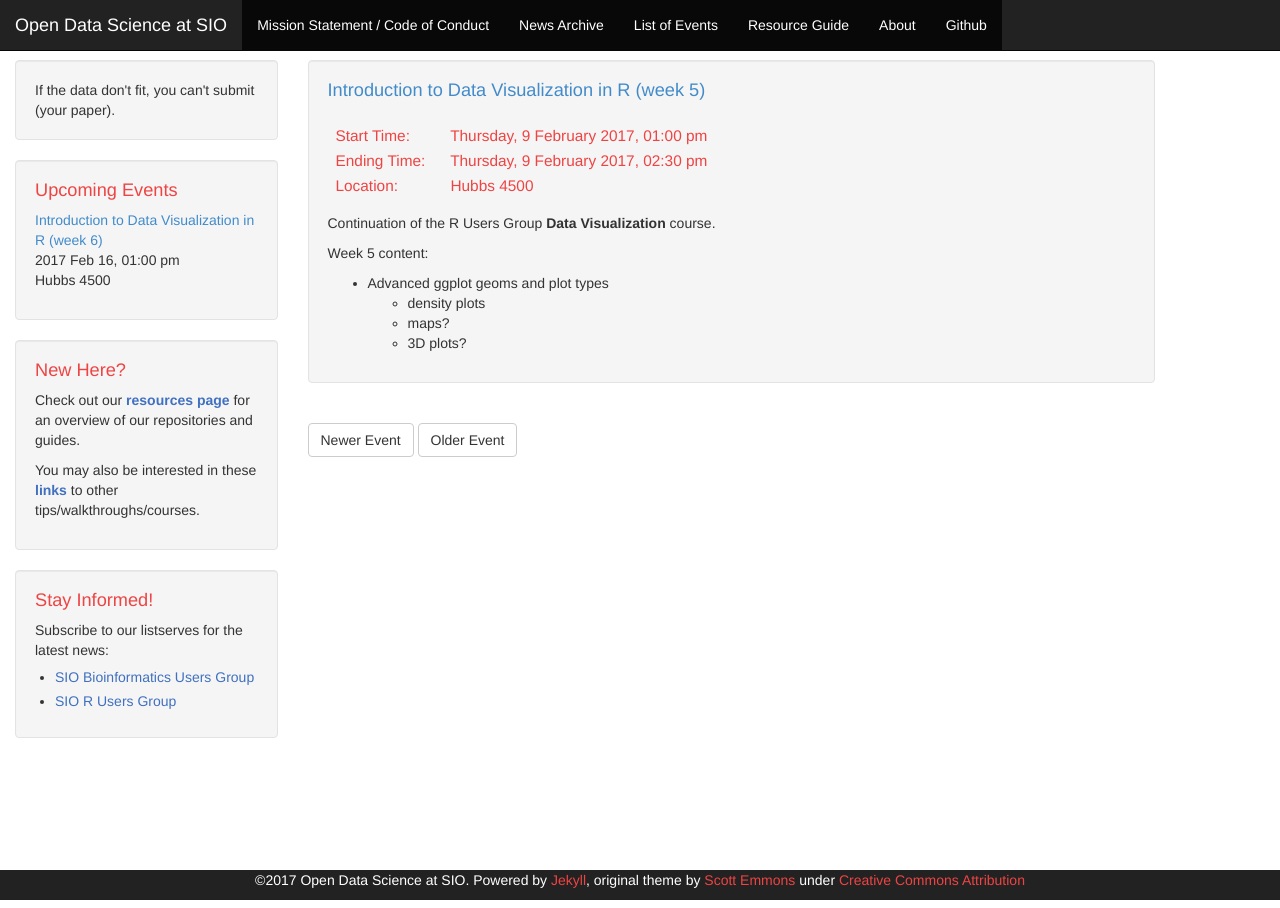
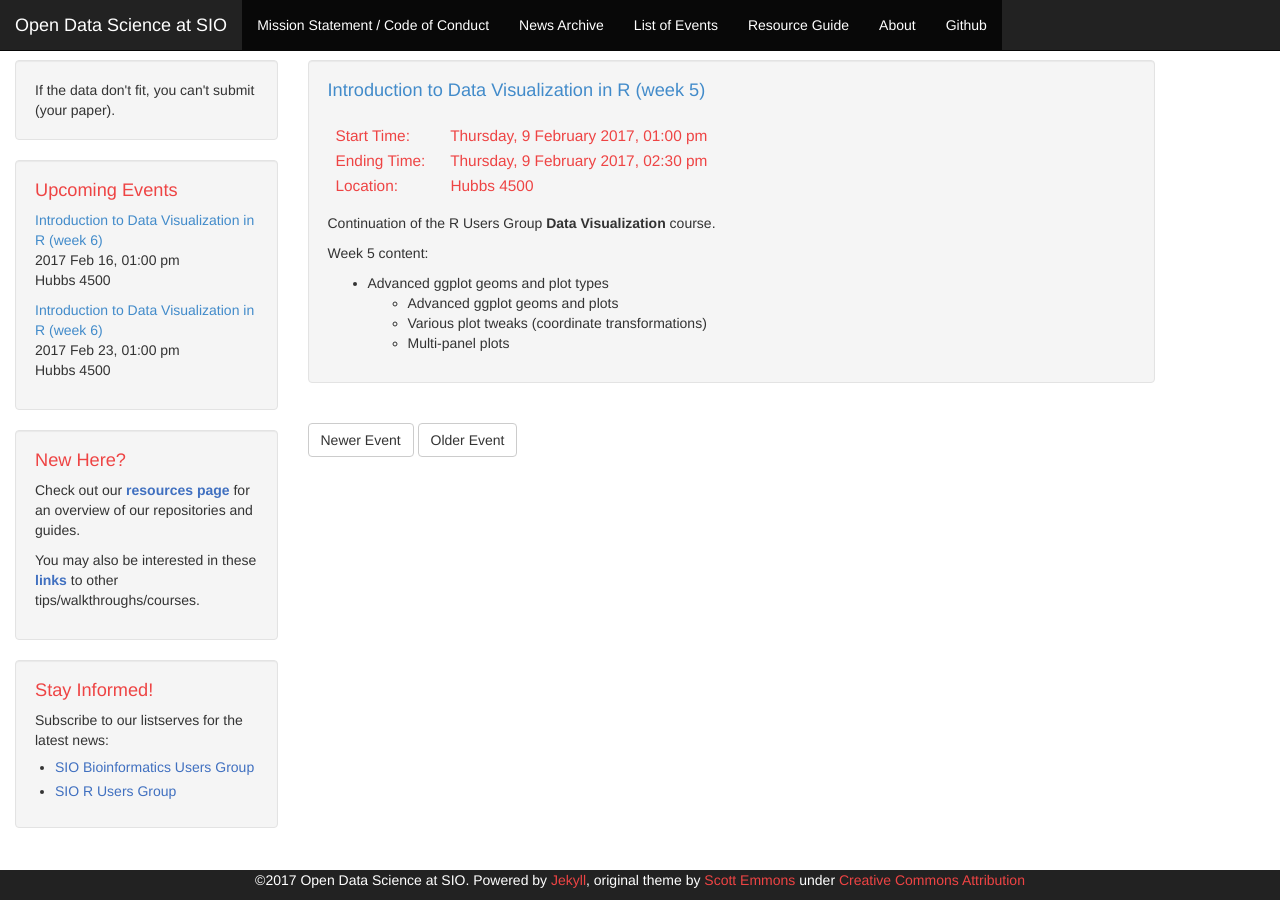
Before and after one commit to Open-Data-Science-at-SIO/Open-Data-Science-at-SIO.github.io, a Jekyll site: the page built from _events/20170209a.md, in a window 1280 px wide. Built offline with Jekyll 4.4.1, drawn with Linux system fonts in a browser that asks for light colours.

Commit message:
updated events

```diff
--- a/_events/20170209a.md
+++ b/_events/20170209a.md
@@ -11,6 +11,6 @@ Continuation of the R Users Group **Data Visualization** course.
 Week 5 content:
 
 * Advanced ggplot geoms and plot types
-	* density plots
-	* maps?
-	* 3D plots?
+    * Advanced ggplot geoms and plots
+    * Various plot tweaks (coordinate transformations)
+    * Multi-panel plots
--- /dev/null
+++ b/_events/20170223.md
@@ -0,0 +1,13 @@
+---
+layout: event
+title: "Introduction to Data Visualization in R (week 6)"
+start: 2017-02-23 13:00:00 PST
+end: 2017-02-23 14:30:00 PST
+location: "Hubbs 4500"
+---
+
+Continuation of the R Users Group **Data Visualization** course.
+
+Week 7 content:
+
+* Advanced R markdown and different output formats
```
